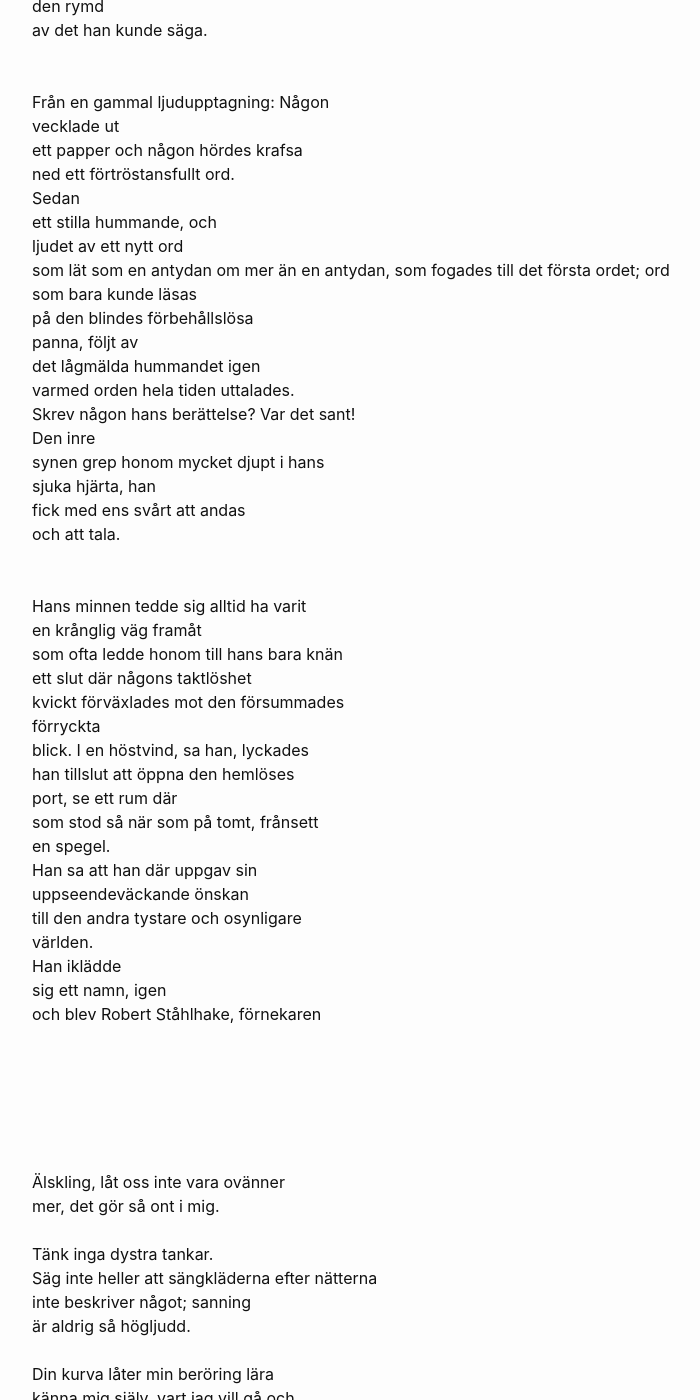
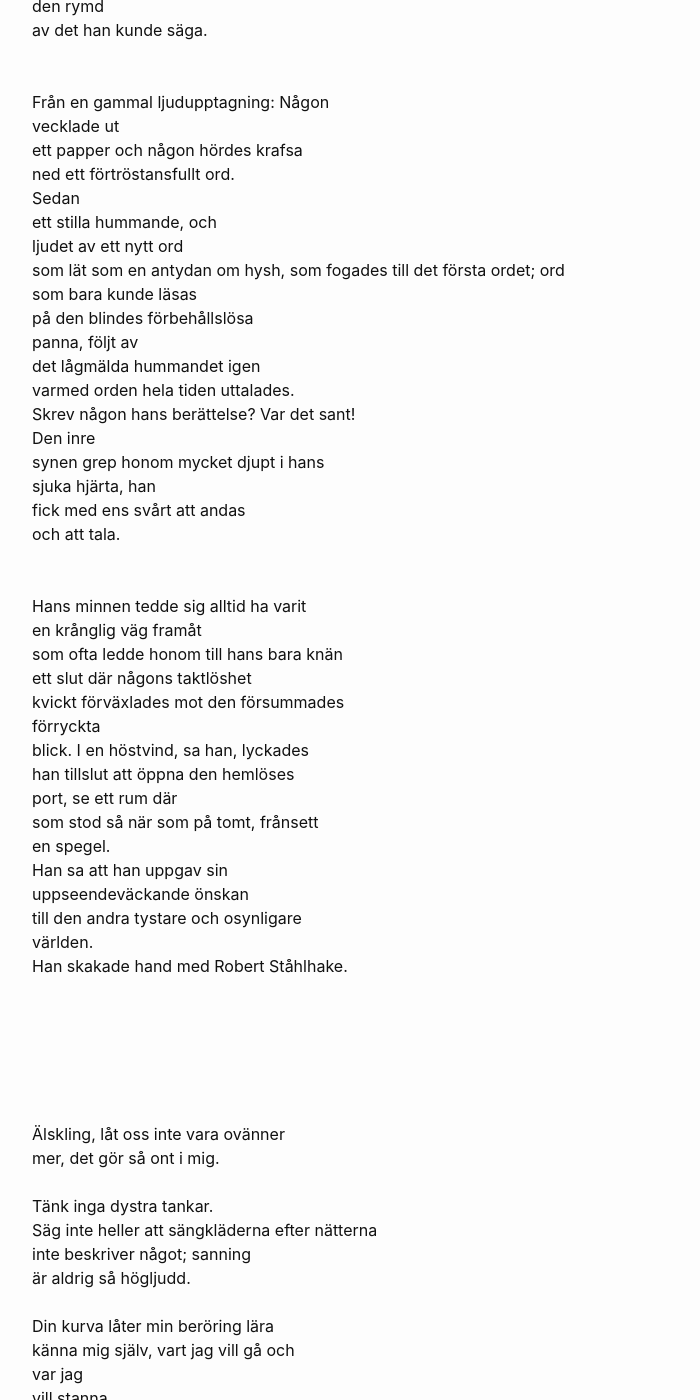
Before and after one commit to terr4form4/terr4form4.github.io, a Jekyll site: the page built from _posts/poesi/2024-01-03-dikter-2023-2024.md, in a window 1280 px wide and 1400 px high, scrolled down 5597 px. Shown: the whole window, without its empty margins (238-938 px from the left). Built offline with Jekyll 4.4.1, drawn with Linux system fonts in a browser that asks for light colours; comment, search, counter and statistics services are not loaded; some of the changed text lies outside the part shown.

Commit message:
älskling

```diff
--- a/_posts/poesi/2024-01-03-dikter-2023-2024.md
+++ b/_posts/poesi/2024-01-03-dikter-2023-2024.md
@@ -233,7 +233,7 @@ ned ett förtröstansfullt ord.<br/>
 Sedan<br/>
 ett stilla hummande, och<br/>
 ljudet av ett nytt ord<br/>
-som lät som en antydan om mer än en antydan,
+som lät som en antydan om hysh,
 som fogades till det första ordet; ord<br/>
 som bara kunde läsas<br/>
 på den blindes förbehållslösa<br/>
@@ -259,13 +259,11 @@ han tillslut att öppna den hemlöses<br/>
 port, se ett rum där<br/>
 som stod så när som på tomt, frånsett<br/>
 en spegel.<br/>
-Han sa att han där uppgav sin<br/>
+Han sa att han uppgav sin<br/>
 uppseendeväckande önskan<br/>
 till den andra tystare och osynligare<br/>
 världen.<br/>
-Han iklädde<br/>
-sig ett namn, igen<br/>
-och blev Robert Ståhlhake, förnekaren<br/>
+Han skakade hand med Robert Ståhlhake.<br/>
 <br/>
 <br/>
 <br/>
```
Also changed, not shown: other parts of _posts/poesi/2024-01-03-dikter-2023-2024.md (+3 -3 lines).
